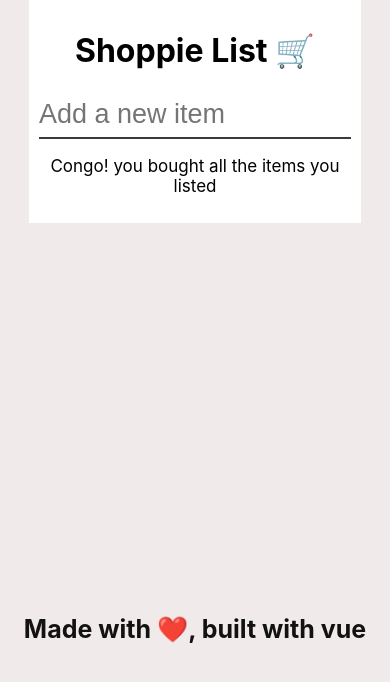
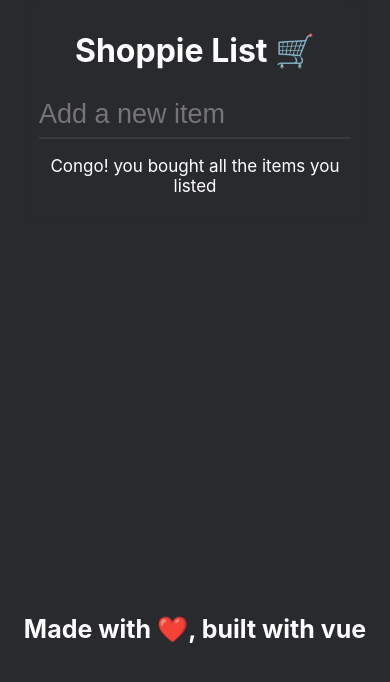
Before and after one commit to Sidhoh/Shoppie-List, a Vue app: page / in a window 390 px wide. Shown: the top 682 px of the page. Built offline with nearby package versions, Linux system fonts and the light colour scheme.

Commit message:
Update app.css

```diff
--- a/src/app.css
+++ b/src/app.css
@@ -4,7 +4,7 @@ html {
     }
     body {
         font-family:-apple-system, BlinkMacSystemFont, 'Segoe UI', Roboto, Oxygen, Ubuntu, Cantarell, 'Open Sans', 'Helvetica Neue', sans-serif;
-    background-color: #f1eaea;
+        background-color: #282A2D;
         margin: 0;
         -webkit-font-smoothing: antialiased;
         -moz-osx-font-smoothing: grayscale;
@@ -12,12 +12,18 @@ body {
     p {
         font-size: 20px;
     }
+    a {
+        color: #fff;
+        text-decoration: underline #f7768e 7px;
+    }
     .shopping-list {
         margin: auto;
-    background-color: #fff;
+        background-color: #282A2D;
+        color: #fff;
         width: 60%;
         padding: 10px;
         text-align: center;
+        border-radius: 10px;
     }
     .list {
         text-decoration: underline #f7768e 7px;
@@ -27,10 +33,10 @@ p {
     input {
         width: 100%;
         border: 0;
-    border-bottom: 2px solid rgb(58, 58, 58);
+        border-bottom: 2px solid rgb(255, 255, 255);
         outline: 0;
         font-size: 30px;
-    color: #000;
+        color: #fff;
         padding: 7px 0;
         background: transparent;
     }
@@ -41,19 +47,21 @@ li {
         text-align: left;
     }
     li:hover{
-    background-color: #dfd8d8;
+        background-color: #a7a7a7;
     }
     .footer {
-    padding-top: 25%;
+        padding-top: 22%;
         text-align: center;
         justify-content: center;
-    color: #121212;
+        color: #fff;
     }
 
     @media only screen and (max-width: 650px) {
         .shopping-list {
             margin: auto;
-        background-color: #fff;
+            box-shadow: rgba(0, 0, 0, 0.05) 0px 0px 0px 1px;        margin: auto;
+            background-color: #282A2D;
+            color: #fff;
             width: 80%;
             padding: 10px;
             text-align: center;
@@ -67,7 +75,7 @@ li:hover{
             border-bottom: 2px solid rgb(58, 58, 58);
             outline: 0;
             font-size: 27px;
-        color: #000;
+            color: #fff;
             padding: 7px 0;
             background: transparent;
         }
@@ -76,6 +84,6 @@ li:hover{
             padding-top: 95%;
             text-align: center;
             justify-content: center;
-        color: #121212;
+            color: #fff;
         }
     }
```
Lines whose indentation alone changed are shown as unchanged.
